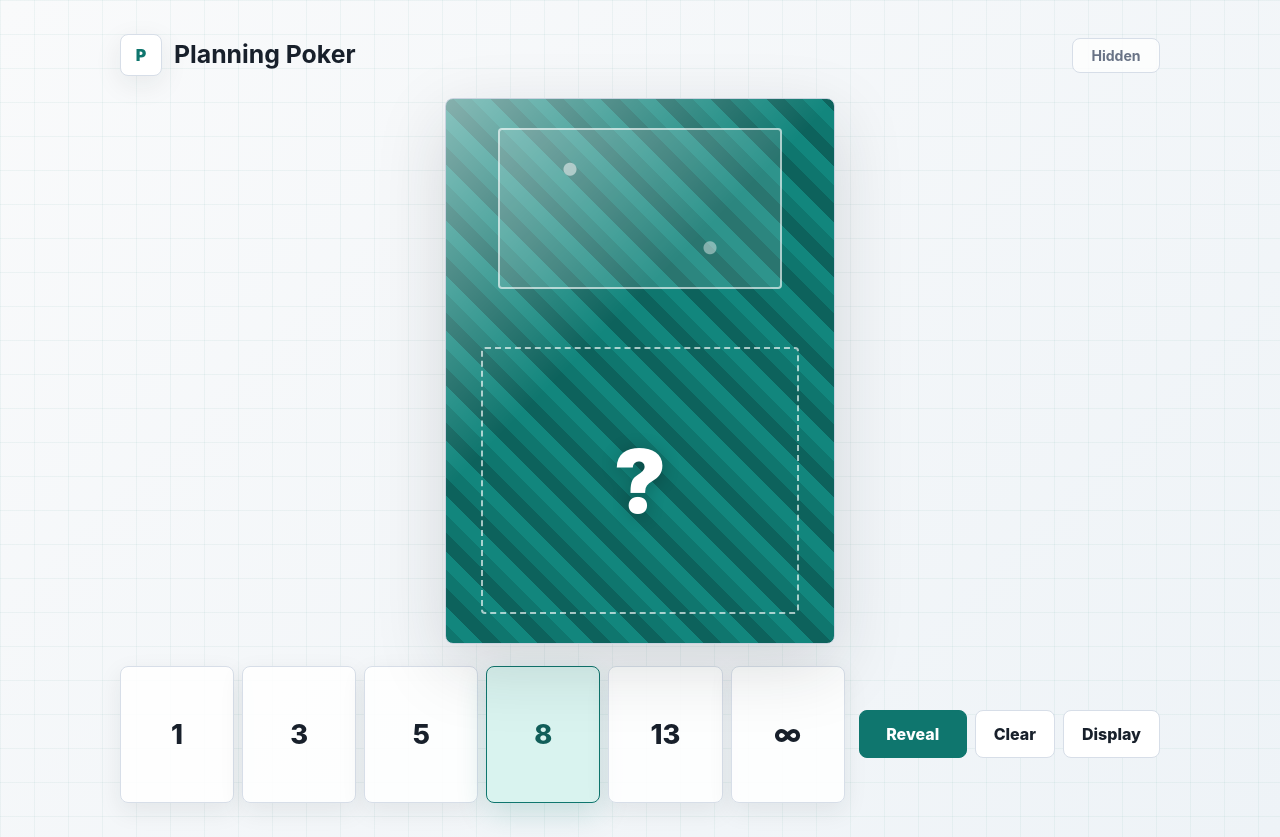
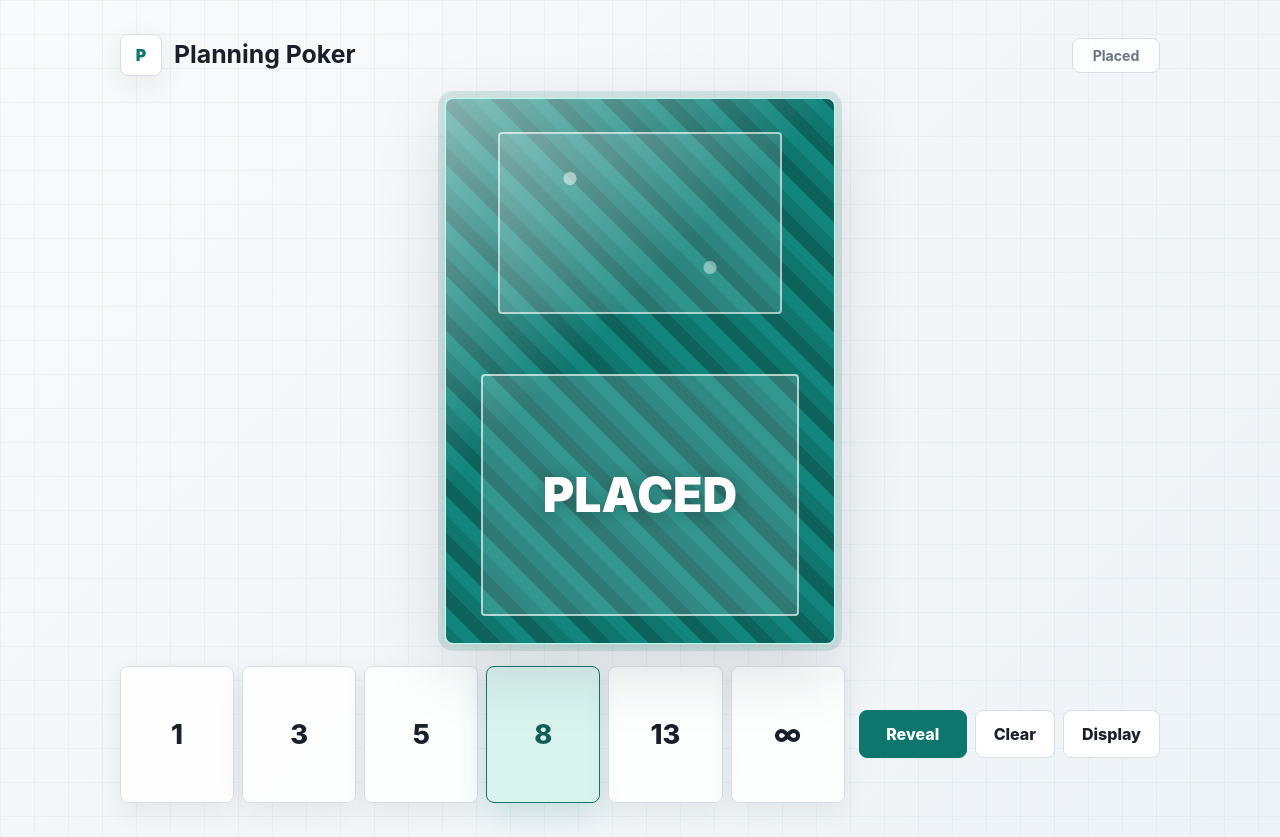
Before and after one commit to domjancik/planning-cards, a website: page index.html in a window 1280 px wide. Both pictures are taken after a click on the button "Select 8". Drawn offline with Linux system fonts and the light colour scheme.

Commit message:
feat: indicate placed hidden card

```diff
--- a/index.html
+++ b/index.html
@@ -181,6 +181,13 @@
           );
       }
 
+      .display-card.has-selection:not(.is-revealed) .card-back {
+        border-color: #b7fff4;
+        box-shadow:
+          var(--shadow),
+          0 0 0 7px rgba(15, 118, 110, 0.14);
+      }
+
       .card-back::before {
         content: "";
         width: 72%;
@@ -232,6 +239,13 @@
         font-size: clamp(3rem, 12vw, 5.5rem);
         font-weight: 900;
         text-shadow: 0 2px 18px rgba(0, 0, 0, 0.24);
+      }
+
+      .placeholder.is-placed {
+        border-style: solid;
+        background: rgba(255, 255, 255, 0.14);
+        font-size: clamp(1.45rem, 5vw, 3rem);
+        line-height: 1;
       }
 
       .controls {
@@ -398,14 +412,14 @@
           <div class="brand-mark" aria-hidden="true">P</div>
           <h1>Planning Poker</h1>
         </div>
-        <div class="state-pill" id="stateLabel" aria-live="polite">Hidden</div>
+        <div class="state-pill" id="stateLabel" aria-live="polite">No card</div>
       </header>
 
       <section class="stage" aria-label="Selected card">
         <button class="display-card" id="displayCard" type="button" disabled>
           <span class="card-inner">
             <span class="card-face card-back" aria-hidden="true">
-              <span class="placeholder">?</span>
+              <span class="placeholder" id="hiddenMarker">?</span>
             </span>
             <span class="card-face card-front">
               <span class="card-value" id="cardValue">?</span>
@@ -437,6 +451,7 @@
       const deck = document.querySelector("#deck");
       const displayCard = document.querySelector("#displayCard");
       const cardValue = document.querySelector("#cardValue");
+      const hiddenMarker = document.querySelector("#hiddenMarker");
       const revealButton = document.querySelector("#revealButton");
       const clearButton = document.querySelector("#clearButton");
       const displayButton = document.querySelector("#displayButton");
@@ -535,16 +550,23 @@
         displayCard.tabIndex = isPublicView ? -1 : 0;
         displayCard.setAttribute("aria-disabled", String(isPublicView || !hasSelection));
         displayCard.classList.toggle("is-revealed", state.revealed);
+        displayCard.classList.toggle("has-selection", hasSelection);
         cardValue.textContent = selected?.label ?? "?";
         cardValue.classList.toggle("is-infinite", selected?.value === "infinite");
+        hiddenMarker.textContent = hasSelection ? "PLACED" : "?";
+        hiddenMarker.classList.toggle("is-placed", hasSelection);
 
         revealButton.disabled = !hasSelection;
         clearButton.disabled = !hasSelection;
         revealButton.textContent = state.revealed ? "Hide" : "Reveal";
-        stateLabel.textContent = state.revealed ? "Revealed" : "Hidden";
+        stateLabel.textContent = state.revealed ? "Revealed" : hasSelection ? "Placed" : "No card";
         displayCard.setAttribute(
           "aria-label",
-          state.revealed && selected ? `Revealed card ${selected.value}` : "Hidden card"
+          state.revealed && selected
+            ? `Revealed card ${selected.value}`
+            : selected
+              ? "Hidden card placed"
+              : "No card selected"
         );
       }
 
```
Also changed, not shown: tests/planning-poker.spec.js (+8 -1 lines), tests/planning-poker.spec.js-snapshots/public-selected-facedown-darwin.png.
